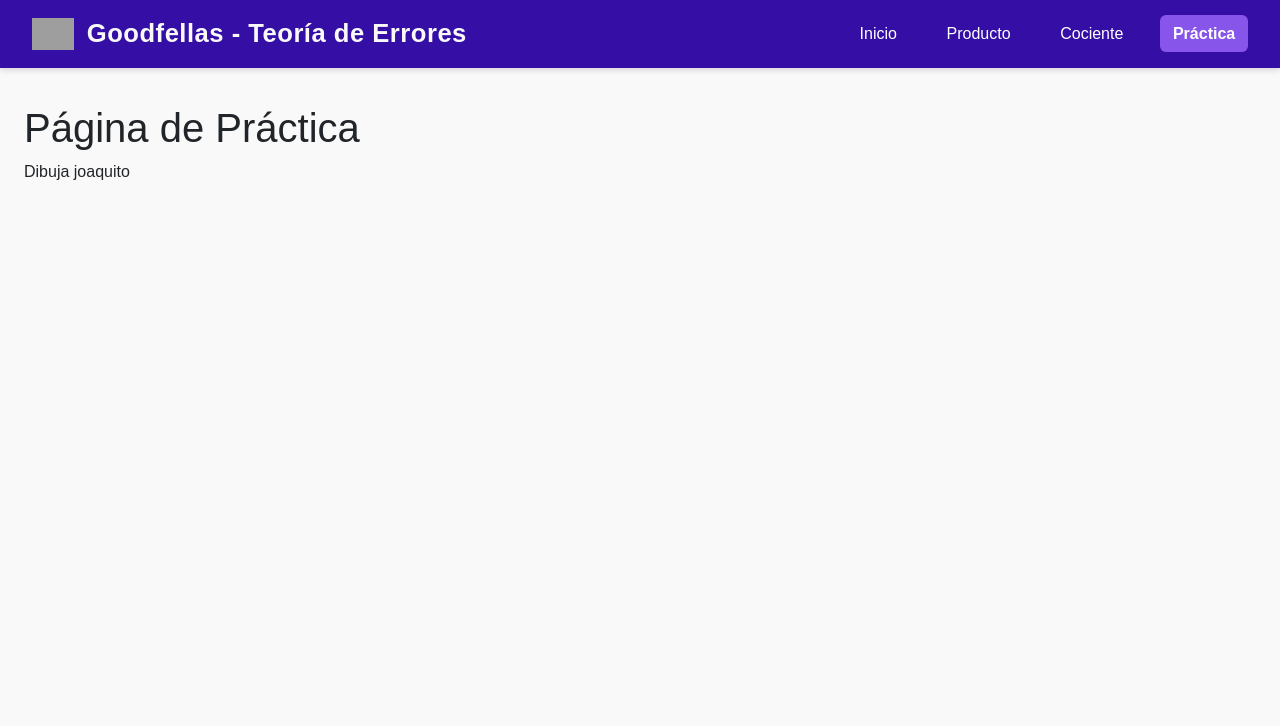
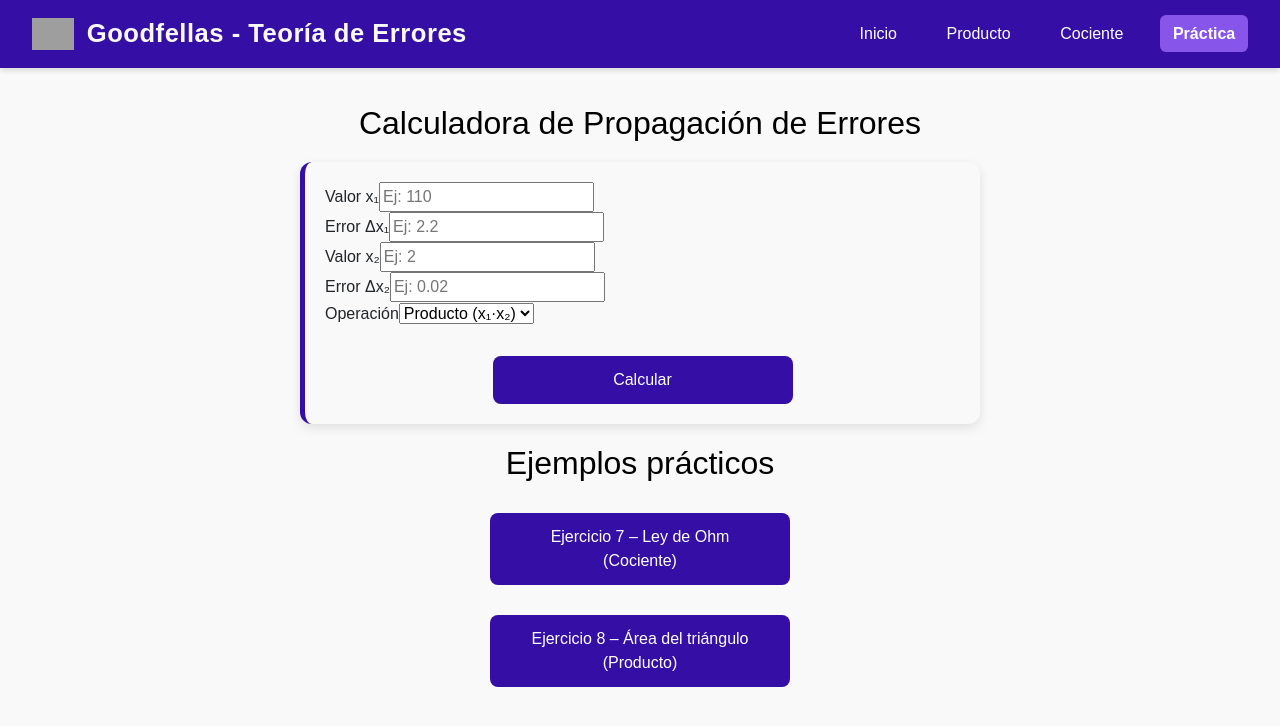
Before and after one commit to nicodiezz/metodo-de-la-potencia, a React (Vite) app: page /practica in a window 1280 px wide. Shown: the top 726 px of the page. Built offline with nearby package versions, Linux system fonts and the light colour scheme; grey boxes are pictures that could not be loaded.

Commit message:
Agrego pagina de practica

```diff
--- a/src/pages/Practica.jsx
+++ b/src/pages/Practica.jsx
@@ -1,10 +1,238 @@
-function Practica() {
+import { useState } from "react";
+import "../styles/propagacion-errores-style.css";
+import "katex/dist/katex.min.css";
+import { BlockMath } from "react-katex";
+
+export default function Practica() {
+  // Calculadora
+  const [x1, setX1] = useState("");
+  const [dx1, setDx1] = useState("");
+  const [x2, setX2] = useState("");
+  const [dx2, setDx2] = useState("");
+  const [operacion, setOperacion] = useState("producto");
+  const [resultado, setResultado] = useState(null);
+
+  // Ejemplos
+  const [mostrarEj7, setMostrarEj7] = useState(false);
+  const [mostrarPaso7, setMostrarPaso7] = useState(false);
+  const [mostrarEj8, setMostrarEj8] = useState(false);
+  const [mostrarPaso8, setMostrarPaso8] = useState(false);
+
+  const calcular = () => {
+    const val1 = parseFloat(x1);
+    const val2 = parseFloat(x2);
+    const err1 = parseFloat(dx1);
+    const err2 = parseFloat(dx2);
+
+    if ([val1, val2, err1, err2].some(Number.isNaN)) {
+      setResultado("⚠️ Ingrese valores válidos");
+      return;
+    }
+
+    let valor, delta, relativo;
+
+    if (operacion === "producto") {
+      // f = x1 * x2
+      valor = val1 * val2;
+      // Δf = |x2|Δx1 + |x1|Δx2
+      delta = Math.abs(val2) * err1 + Math.abs(val1) * err2;
+      // ε(f) = ε(x1) + ε(x2)
+      relativo = err1 / Math.abs(val1) + err2 / Math.abs(val2);
+    } else if (operacion === "cociente") {
+      // f = x1 / x2
+      valor = val1 / val2;
+      // Δf = Δx1/|x2| + |x1|/x2^2 * Δx2
+      delta = err1 / Math.abs(val2) + (Math.abs(val1) / (val2 * val2)) * err2;
+      // ε(f) = ε(x1) + ε(x2)
+      relativo = err1 / Math.abs(val1) + err2 / Math.abs(val2);
+    }
+
+    setResultado({ valor, delta, relativo: relativo * 100 });
+  };
+
   return (
-    <div>
-      <h1>Página de Práctica</h1>
-      <p>Dibuja joaquito</p>
+    <div className="page-container">
+      <h2>Calculadora de Propagación de Errores</h2>
+
+      {/* CALCULADORA */}
+      <div className="math-container">
+        <div className="form-grid">
+          <div className="field">
+            <label>Valor x₁</label>
+            <input
+              type="number"
+              value={x1}
+              onChange={(e) => setX1(e.target.value)}
+              placeholder="Ej: 110"
+            />
+          </div>
+          <div className="field">
+            <label>Error Δx₁</label>
+            <input
+              type="number"
+              value={dx1}
+              onChange={(e) => setDx1(e.target.value)}
+              placeholder="Ej: 2.2"
+            />
+          </div>
+          <div className="field">
+            <label>Valor x₂</label>
+            <input
+              type="number"
+              value={x2}
+              onChange={(e) => setX2(e.target.value)}
+              placeholder="Ej: 2"
+            />
+          </div>
+          <div className="field">
+            <label>Error Δx₂</label>
+            <input
+              type="number"
+              value={dx2}
+              onChange={(e) => setDx2(e.target.value)}
+              placeholder="Ej: 0.02"
+            />
+          </div>
+
+          <div className="field full">
+            <label>Operación</label>
+            <select
+              value={operacion}
+              onChange={(e) => setOperacion(e.target.value)}
+            >
+              <option value="producto">Producto (x₁·x₂)</option>
+              <option value="cociente">Cociente (x₁/x₂)</option>
+            </select>
+          </div>
+
+          <div className="actions">
+            <button className="btn" onClick={calcular}>Calcular</button>
+          </div>
+        </div>
+
+        {resultado && (
+          <div className="result-box">
+            {typeof resultado === "string" ? (
+              <p>{resultado}</p>
+            ) : (
+              <>
+                <h3>Resultados</h3>
+                <div className="results-grid">
+                  <div className="label">Valor:</div>
+                  <div className="value">{resultado.valor.toFixed(4)}</div>
+
+                  <div className="label">Cota error absoluto Δf:</div>
+                  <div className="value">{resultado.delta.toExponential(3)}</div>
+
+                  <div className="label">Error relativo %:</div>
+                  <div className="value">{resultado.relativo.toFixed(2)}%</div>
+                </div>
+              </>
+            )}
+          </div>
+        )}
+      </div>
+
+      {/* EJEMPLOS PRÁCTICOS */}
+      <h2>Ejemplos prácticos</h2>
+
+      {/* EJERCICIO 7 */}
+      <button className="btn" onClick={() => setMostrarEj7(!mostrarEj7)}>
+        Ejercicio 7 – Ley de Ohm (Cociente)
+      </button>
+
+      {mostrarEj7 && (
+        <div className="math-container">
+          <h3>Ejercicio 7: Ley de Ohm</h3>
+          <p>Se mide la resistencia:</p>
+          <BlockMath math="R = \frac{V}{I}" />
+          <BlockMath math="V = 110 \, \pm 2.2 \quad \text{(2\%)}" />
+          <BlockMath math="I = 2.0 \, \pm 0.02 \quad \text{(1\%)}" />
+          <p>Resultado:</p>
+          <BlockMath math="R = 55 \, \Omega" />
+          <BlockMath math="\varepsilon^{*}(R) = 0.02 + 0.01 = 0.03 \; (3\%)" />
+          <BlockMath math="\Delta R = 0.03 \cdot 55 = 1.65 \, \Omega" />
+          <BlockMath math="R \in [53.35 \, , \, 56.65] \, \Omega" />
+
+          {!mostrarPaso7 && (
+            <button className="btn" onClick={() => setMostrarPaso7(true)}>
+              Ver paso a paso
+            </button>
+          )}
+
+          {mostrarPaso7 && (
+            <div className="step-box">
+              <h4>Paso a paso</h4>
+              <ol>
+                <li>Fórmula <BlockMath math="R = \frac{V}{I}" /></li>
+                <li>Valor nominal <BlockMath math="R = \frac{110}{2.0} = 55 \, \Omega" /></li>
+                <li>Errores relativos
+                  <BlockMath math="\varepsilon^{*}(V) = \frac{2.2}{110} = 0.02 \; (2\%)" />
+                  <BlockMath math="\varepsilon^{*}(I) = \frac{0.02}{2.0} = 0.01 \; (1\%)" />
+                </li>
+                <li>Suma <BlockMath math="\varepsilon^{*}(R) = 0.02 + 0.01 = 0.03 \; (3\%)" /></li>
+                <li>Error absoluto <BlockMath math="\Delta R = 0.03 \cdot 55 = 1.65 \, \Omega" /></li>
+                <li>Intervalo <BlockMath math="R \in [53.35, \; 56.65] \, \Omega" /></li>
+              </ol>
+            </div>
+          )}
+        </div>
+      )}
+
+      {/* EJERCICIO 8 */}
+      <button className="btn" onClick={() => setMostrarEj8(!mostrarEj8)}>
+        Ejercicio 8 – Área del triángulo (Producto)
+      </button>
+
+      {mostrarEj8 && (
+        <div className="math-container">
+          <h3>Ejercicio 8: Área de triángulo</h3>
+          <p>Con dos lados y el ángulo comprendido:</p>
+          <BlockMath math="A = \tfrac{1}{2} \, b \cdot c \cdot \sin(\alpha)" />
+          <p>Datos (de la figura):</p>
+          <BlockMath math="b = 485.23 \, m \quad \Delta(b) = 0.05 \, m" />
+          <BlockMath math="c = 419.82 \, m \quad \Delta(c) = 0.005 \, m" />
+          <BlockMath math="\alpha = 49^\circ 32'20'' \quad \Delta(\alpha) = 10''" />
+          <p>Resultados:</p>
+          <BlockMath math="A \approx 87{,}922.6 \, m^2" />
+          <BlockMath math="\Delta A \approx 16.7 \, m^2" />
+          <BlockMath math="A \in [87{,}905.9 \; ; \; 87{,}939.3] \, m^2" />
+
+          {!mostrarPaso8 && (
+            <button className="btn" onClick={() => setMostrarPaso8(true)}>
+              Ver paso a paso
+            </button>
+          )}
+
+          {mostrarPaso8 && (
+            <div className="step-box">
+              <h4>Paso a paso</h4>
+              <ol>
+                <li>Fórmula <BlockMath math="A = \tfrac{1}{2} \, b \cdot c \cdot \sin(\alpha)" /></li>
+                <li>Conversión
+                  <BlockMath math="\alpha \approx 49.5389^\circ \approx 0.8646 \, rad" />
+                  <BlockMath math="\Delta \alpha = 10'' \approx 4.85 \times 10^{-5} \, rad" />
+                </li>
+                <li>Derivadas
+                  <BlockMath math="\frac{\partial A}{\partial b} = \tfrac{1}{2} c \sin(\alpha)" />
+                  <BlockMath math="\frac{\partial A}{\partial c} = \tfrac{1}{2} b \sin(\alpha)" />
+                  <BlockMath math="\frac{\partial A}{\partial \alpha} = \tfrac{1}{2} b c \cos(\alpha)" />
+                </li>
+                <li>Área nominal
+                  <BlockMath math="A \approx 87{,}922.6 \, m^2" />
+                </li>
+                <li>Cota de error
+
+                  <BlockMath math="\Delta A \approx 182.0 \cdot 0.05 + 205.3 \cdot 0.005 + 134{,}800 \cdot 4.85 \times 10^{-5} \approx 16.7 \, m^2" />
+                </li>
+                <li>Intervalo
+                  <BlockMath math="A \in [87{,}905.9 \; ; \; 87{,}939.3] \, m^2" />
+                </li>
+              </ol>
+            </div>
+          )}
+        </div>
+      )}
     </div>
-  )
+  );
 }
-
-export default Practica
```
